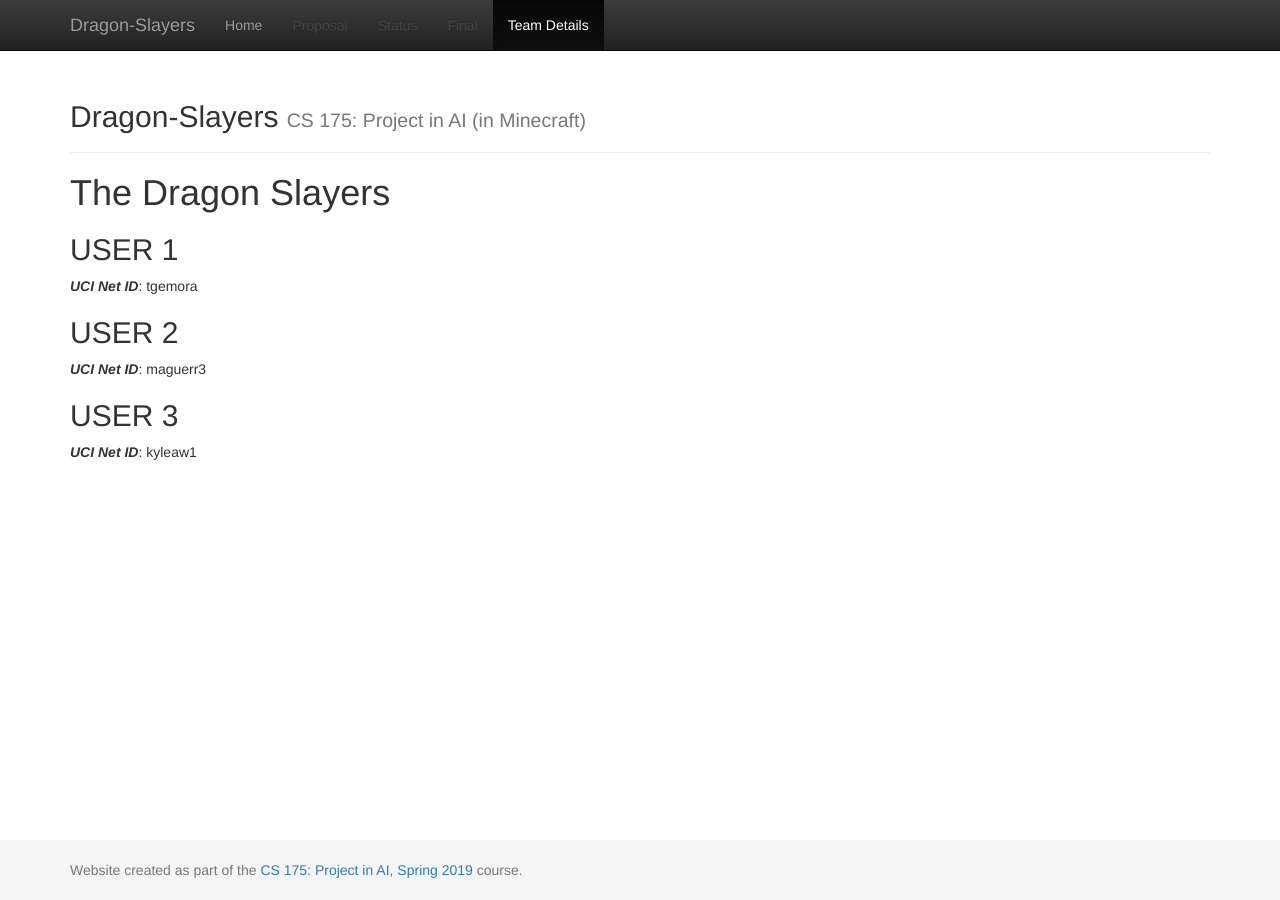
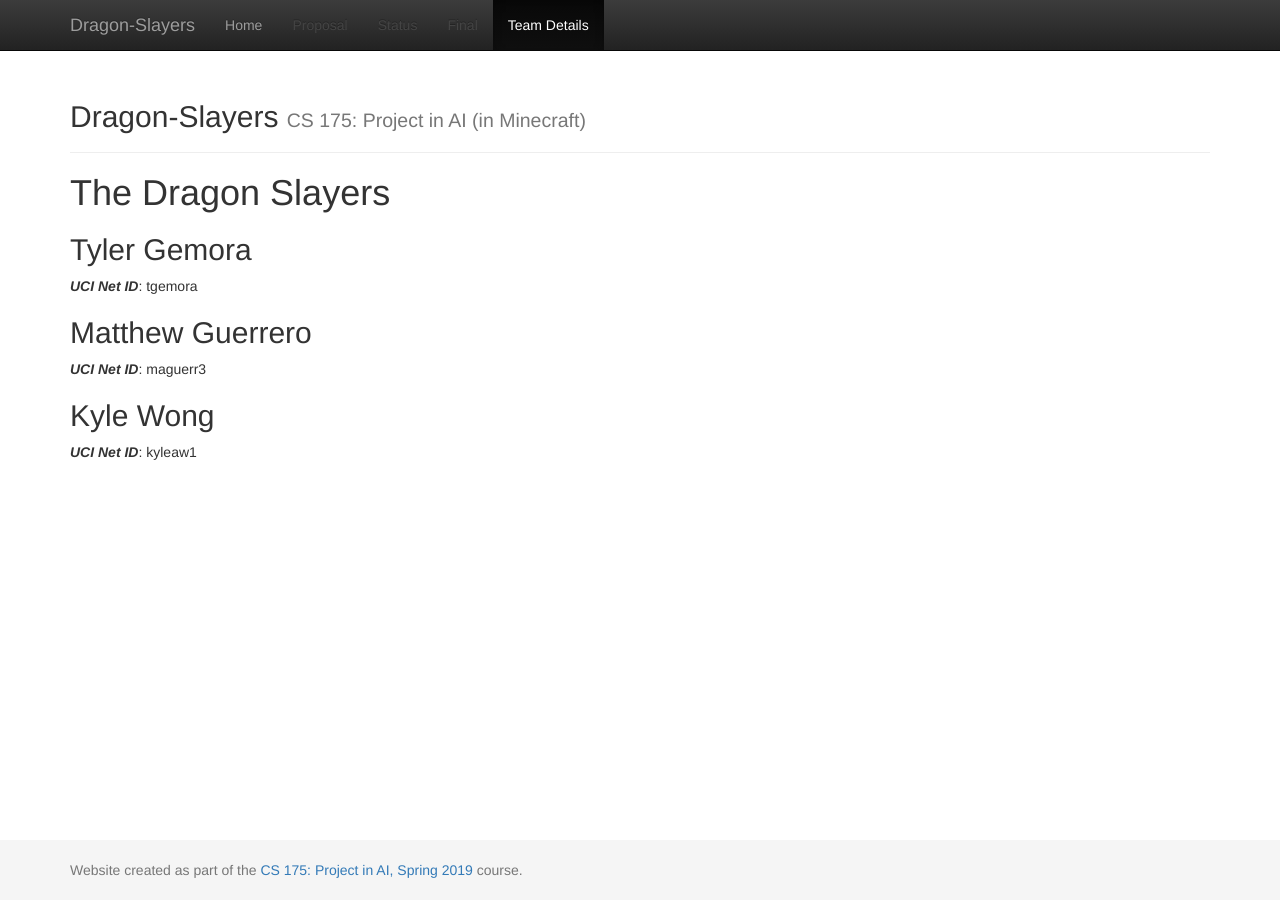
Before and after one commit to RibbonedAce/Dragon-Slayers, a Jekyll site: the page built from docs/team.md, in a window 1280 px wide. Built offline with Jekyll 4.4.1, drawn with Linux system fonts in a browser that asks for light colours.

Commit message:
Update team.md
Filled in placeholders with team member's names.

```diff
--- a/docs/team.md
+++ b/docs/team.md
@@ -6,11 +6,11 @@ title:  Team
 # The Dragon Slayers
 
 
-## USER 1
+## Tyler Gemora
 ***UCI Net ID***: tgemora
 
-## USER 2
+## Matthew Guerrero
 ***UCI Net ID***: maguerr3
 
-## USER 3
+## Kyle Wong
 ***UCI Net ID***: kyleaw1
```
